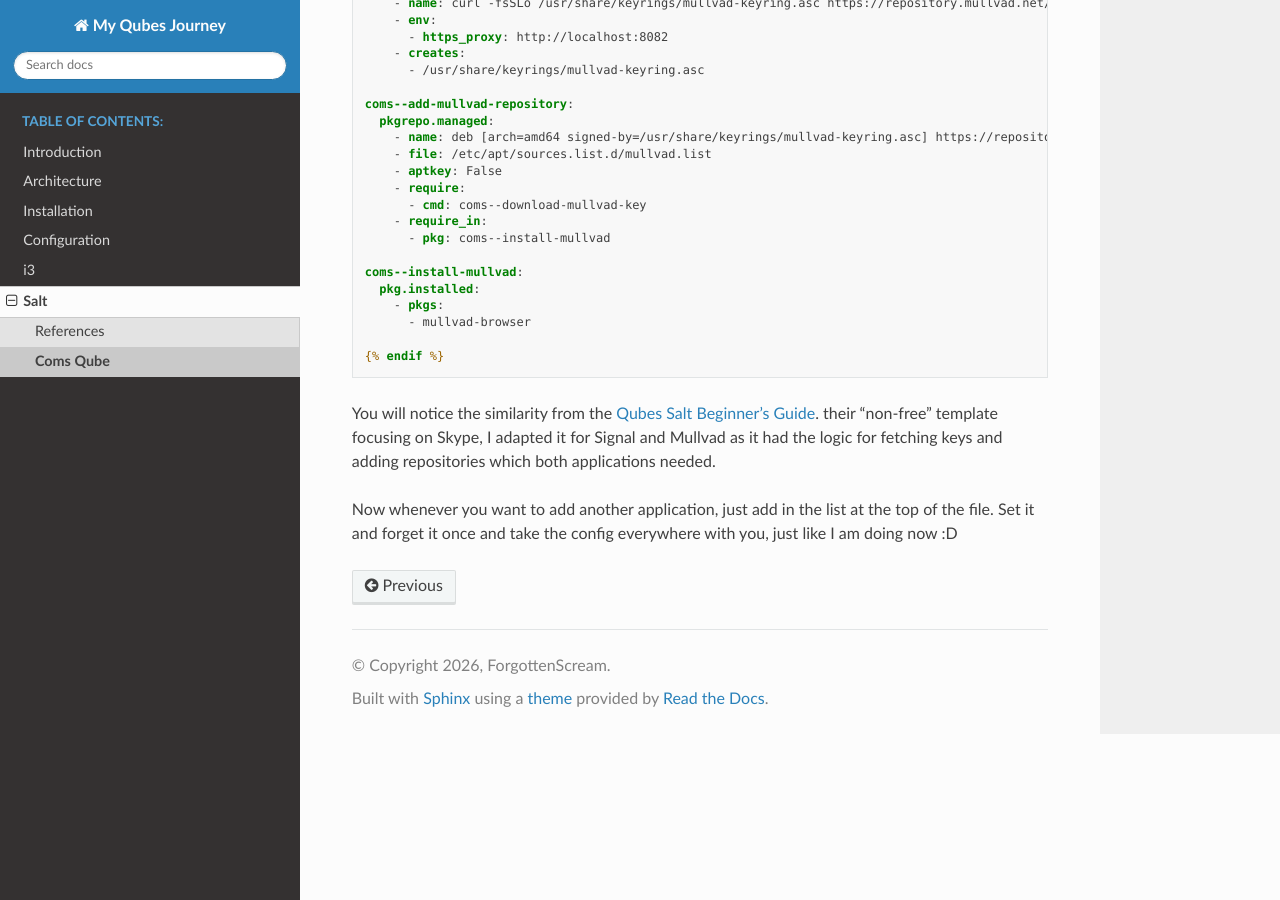
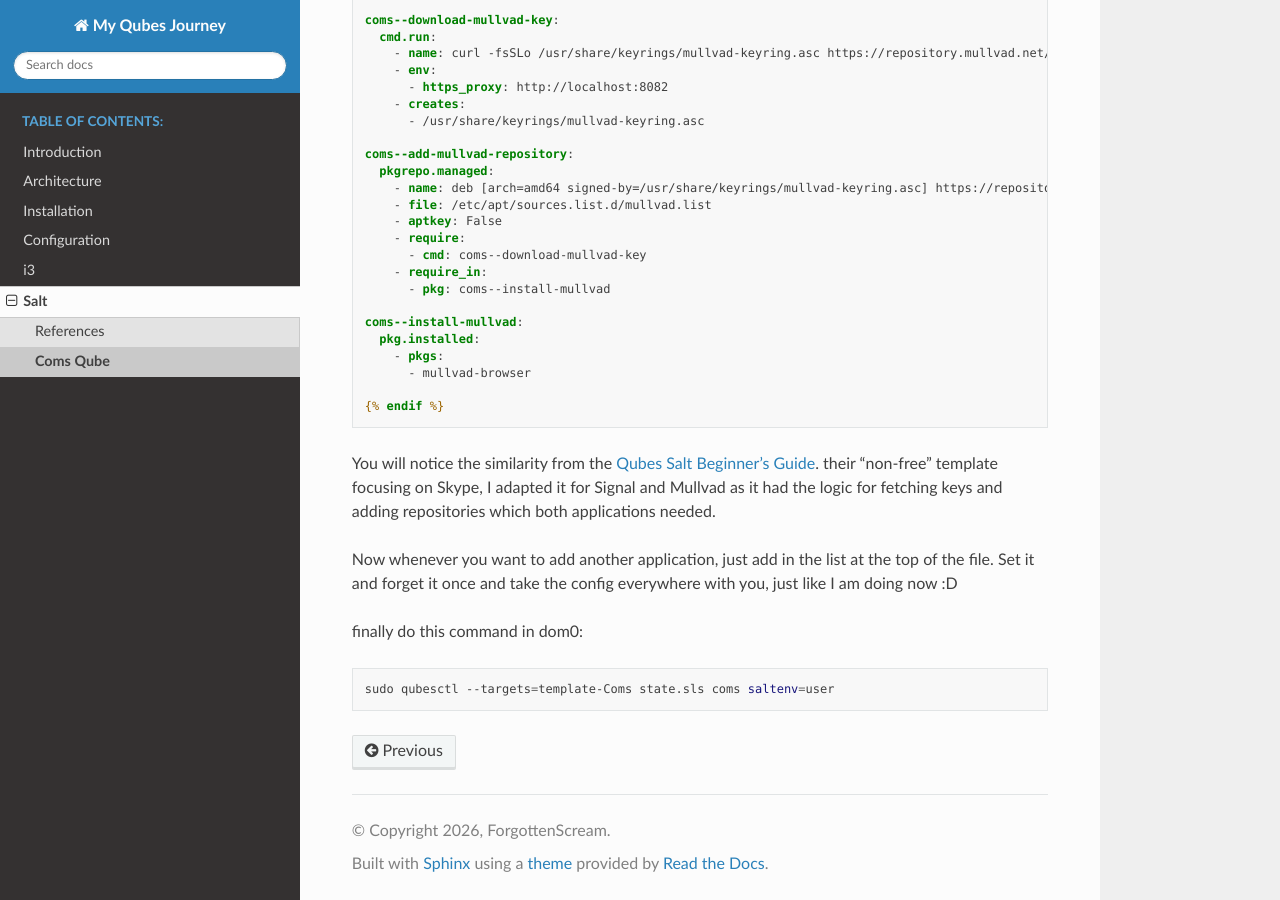
Before and after one commit to ForgottenScream/my-qubes-journey, a Sphinx documentation site: the page built from docs/source/salt/coms_qube.rst, in a window 1280 px wide and 900 px high, scrolled down 1380 px. Built offline with Sphinx 7.4.7 and the Read the Docs theme 3.1.0, drawn with Linux system fonts in a browser that asks for light colours; some of the changed text lies outside the part shown.

Commit message:
fix: audio packages + command to execute state

```diff
--- a/docs/source/salt/coms_qube.rst
+++ b/docs/source/salt/coms_qube.rst
@@ -104,3 +107,9 @@
 Now whenever you want to add another application, just add in the list at the
 top of the file. Set it and forget it once and take the config everywhere with
 you, just like I am doing now :D
+
+finally do this command in dom0:
+
+.. code-block:: bash
+
+   sudo qubesctl --targets=template-Coms state.sls coms saltenv=user
```
Also changed, not shown: other parts of docs/source/salt/coms_qube.rst (+3 -0 lines).
